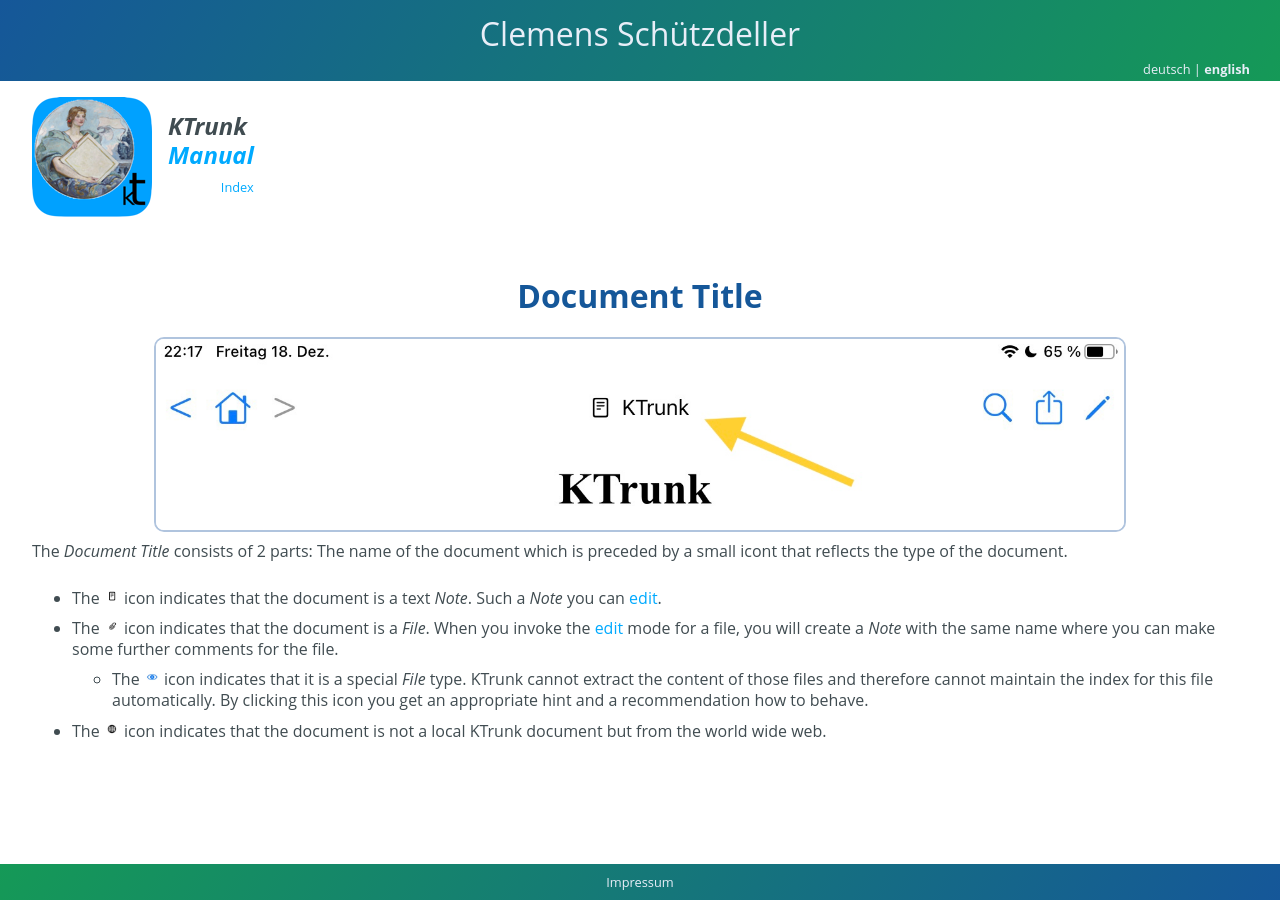
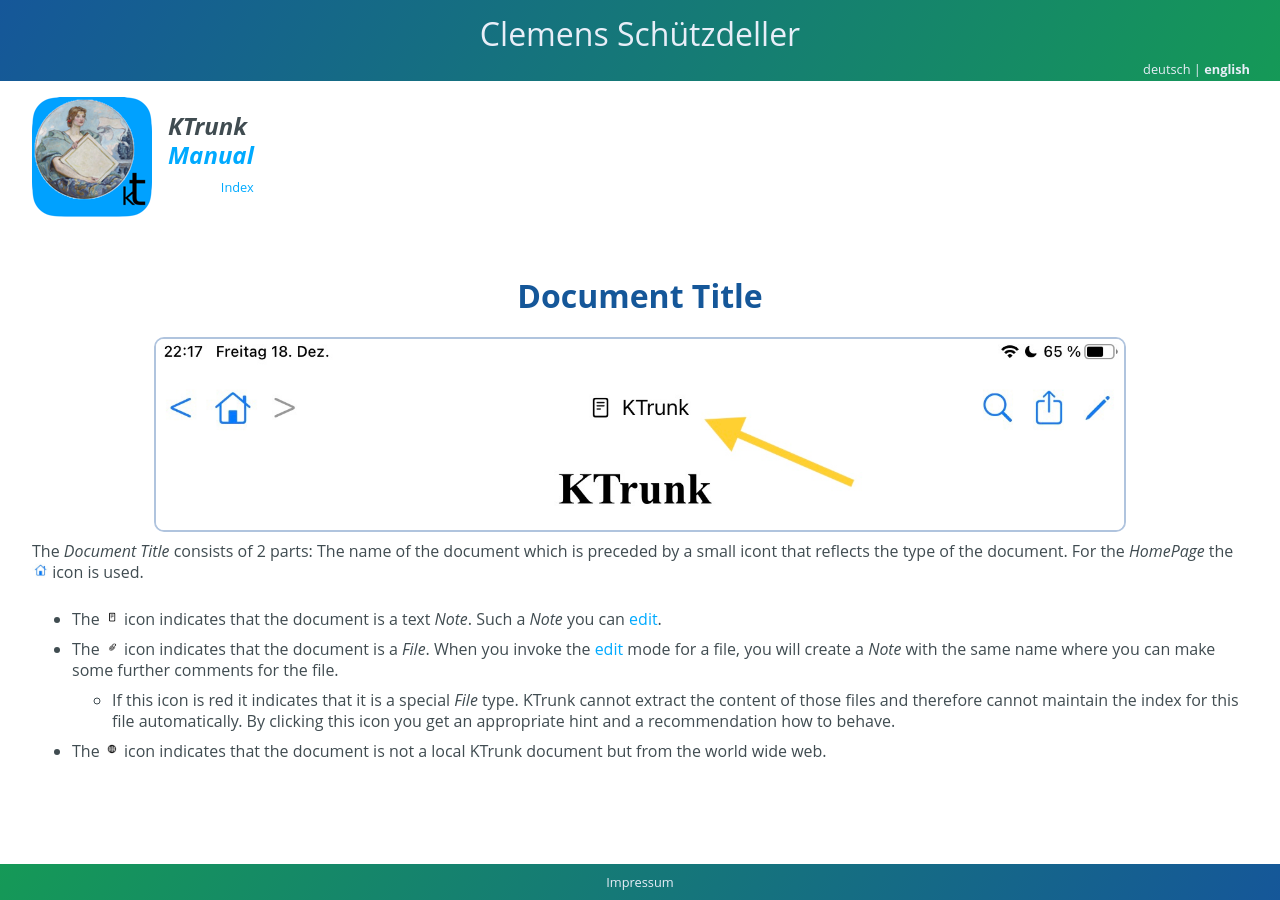
Before and after one commit to cs-LA/home, a Jekyll site: the page built from KTrunk/Manual/DocumentTitle.md, in a window 1280 px wide. Built offline with Jekyll 4.4.1, drawn with Linux system fonts in a browser that asks for light colours; our own code applies the rules of GitHub Pages for plain Markdown files.

Commit message:
Update DocumentTitle.md

```diff
--- a/KTrunk/Manual/DocumentTitle.md
+++ b/KTrunk/Manual/DocumentTitle.md
@@ -18,8 +18,8 @@
 </h1>
 <img src="DocumentTitle.jpg" style="border: 2px solid #B0C4DE; border-radius: 10px;">
 <p>
-  <span class="en">The <i>Document Title</i> consists of 2 parts: The name of the document which is preceded by a small icont that reflects the type of the document.</span>
-  <span class="de">Der <i>Dokumenten-Titel</i> besteht aus 2 Teilen: Dem Namen des Dokuments, dem ein kleines Bildchen vorgestellt ist, welches den Typ des Dokuments widerspiegelt.</span>
+  <span class="en">The <i>Document Title</i> consists of 2 parts: The name of the document which is preceded by a small icont that reflects the type of the document. For the <i>HomePage</i> the <img src="buttons/home.png" class="appButton"> icon is used.</span>
+  <span class="de">Der <i>Dokumenten-Titel</i> besteht aus 2 Teilen: Dem Namen des Dokuments, dem ein kleines Bildchen vorgestellt ist, welches den Typ des Dokuments widerspiegelt. Für die <i>HomePage</i> wird das <img src="buttons/home.png" class="appButton"> Bildchen verwendet</span>
 </p>
 <ul>
   <li>
@@ -32,8 +32,8 @@
   </li>
   <ul>
     <li>
-      <span class="en">The <img src="buttons/ql.jpg" class="appButton"> icon indicates that it is a special <i>File</i> type. KTrunk cannot extract the content of those files and therefore cannot maintain the index for this file automatically. By clicking this icon you get an appropriate hint and a recommendation how to behave.</span>
-      <span class="de">Das <img src="buttons/ql.jpg" class="appButton"> Bildchen zeigt an, dass es sich um eine spezielle <i>Datei</i> handelt. KTrunk kann den Inhalt dieser Datei nicht auslesen und somit auch nicht automatisch den Index für diese Datei pflegen. Durch Anklicken dieses Bildchens erhält man eine entsprechende Meldung mit einem Hinweis, wie man sich verhalten kann.</span>
+      <span class="en">If this icon is red it indicates that it is a special <i>File</i> type. KTrunk cannot extract the content of those files and therefore cannot maintain the index for this file automatically. By clicking this icon you get an appropriate hint and a recommendation how to behave.</span>
+      <span class="de">Wenn dieses Bildchen rot angezeigt wird, bedeutet dies, dass es sich um eine spezielle <i>Datei</i> handelt. KTrunk kann den Inhalt dieser Datei nicht auslesen und somit auch nicht automatisch den Index für diese Datei pflegen. Durch Anklicken dieses Bildchens erhält man eine entsprechende Meldung mit einem Hinweis, wie man sich verhalten kann.</span>
     </li>
   </ul>
   <li>
```
